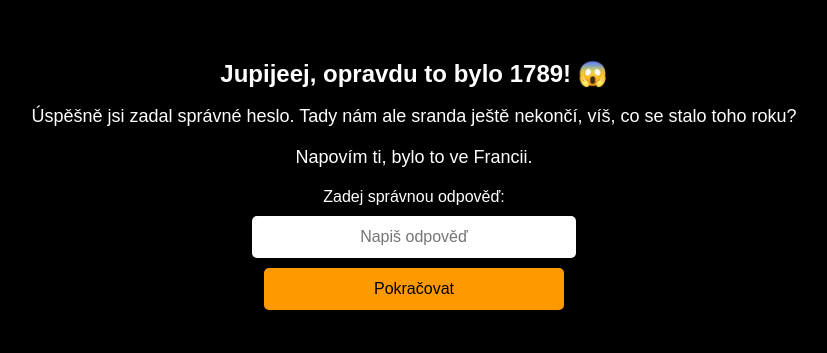
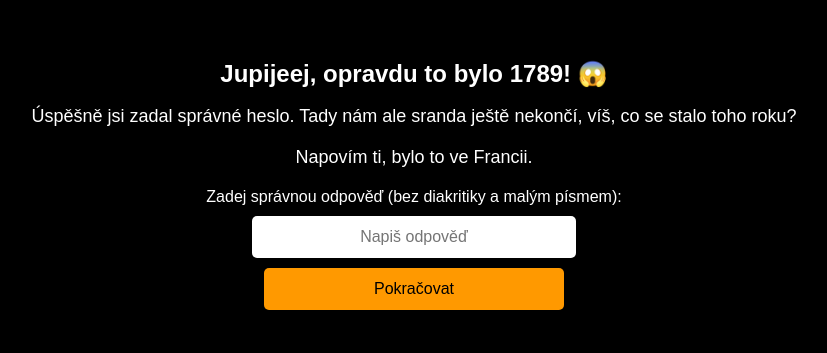
Before and after one commit to KarolinaChladikova/tajnyweb, a plain HTML site: page next-step.html in a window 1280 px wide. Shown: the part 213-566 px from the top of the page, without its empty margins (226-1053 px from the left). Drawn offline with Linux system fonts and the light colour scheme.

Commit message:
Update next-step.html

```diff
--- a/next-step.html
+++ b/next-step.html
@@ -14,7 +14,7 @@
 
         <!-- Formulář pro zadání hesla -->
         <form id="passwordForm">
-            <label for="password">Zadej správnou odpověď:</label>
+            <label for="password">Zadej správnou odpověď (bez diakritiky a malým písmem):</label>
             <input type="text" id="password" name="password" placeholder="Napiš odpověď" required>
             <button type="submit">Pokračovat</button>
         </form>
```
